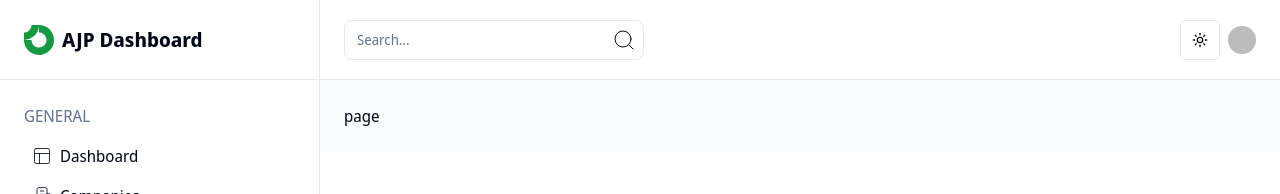
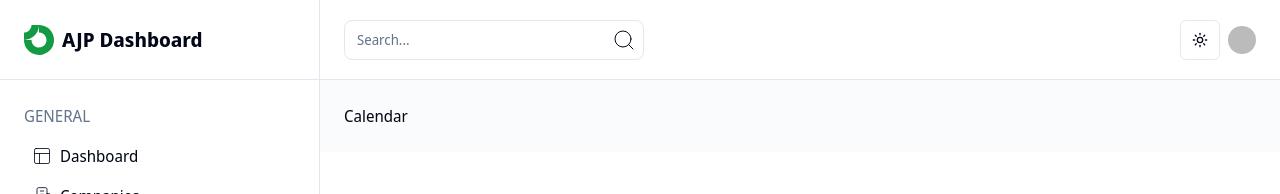
Before and after one commit to AJPadillo/dashborad-companies, a Next.js app: page /tasks in a window 1280 px wide. Shown: the top 194 px of the page. Built offline with nearby package versions, Linux system fonts and the light colour scheme; no server answers; the database is empty; sample sign-in values are in the browser's storage; some icons are missing.

Commit message:
creada estructura componente calendar

```diff
--- /dev/null
+++ b/app/(routes)/tasks/components/Calendar/Calendar.tsx
@@ -0,0 +1,5 @@
+export function Calendar() {
+    return (
+        <div>Calendar</div>
+    )
+}
--- /dev/null
+++ b/app/(routes)/tasks/components/Calendar/index.ts
@@ -0,0 +1 @@
+export * from "./Calendar";
--- a/app/(routes)/tasks/page.tsx
+++ b/app/(routes)/tasks/page.tsx
@@ -2,6 +2,7 @@ import { auth } from "@clerk/nextjs"
 
 import { redirect } from "next/navigation"
 import { db } from "@/lib/db"
+import { Calendar } from "./components/Calendar";
 
 //import { Calendar } from "-/components/Calendar"
 
@@ -30,6 +31,8 @@ export default async function TasksPage() {
     console.log(events);
 
     return (
-        <div>page</div>
+        <div>
+            <Calendar />
+        </div>
     )
 }
```
Also changed, not shown: app/(routes)/tasks/components/Calendar/Calendar.types.ts (added).
